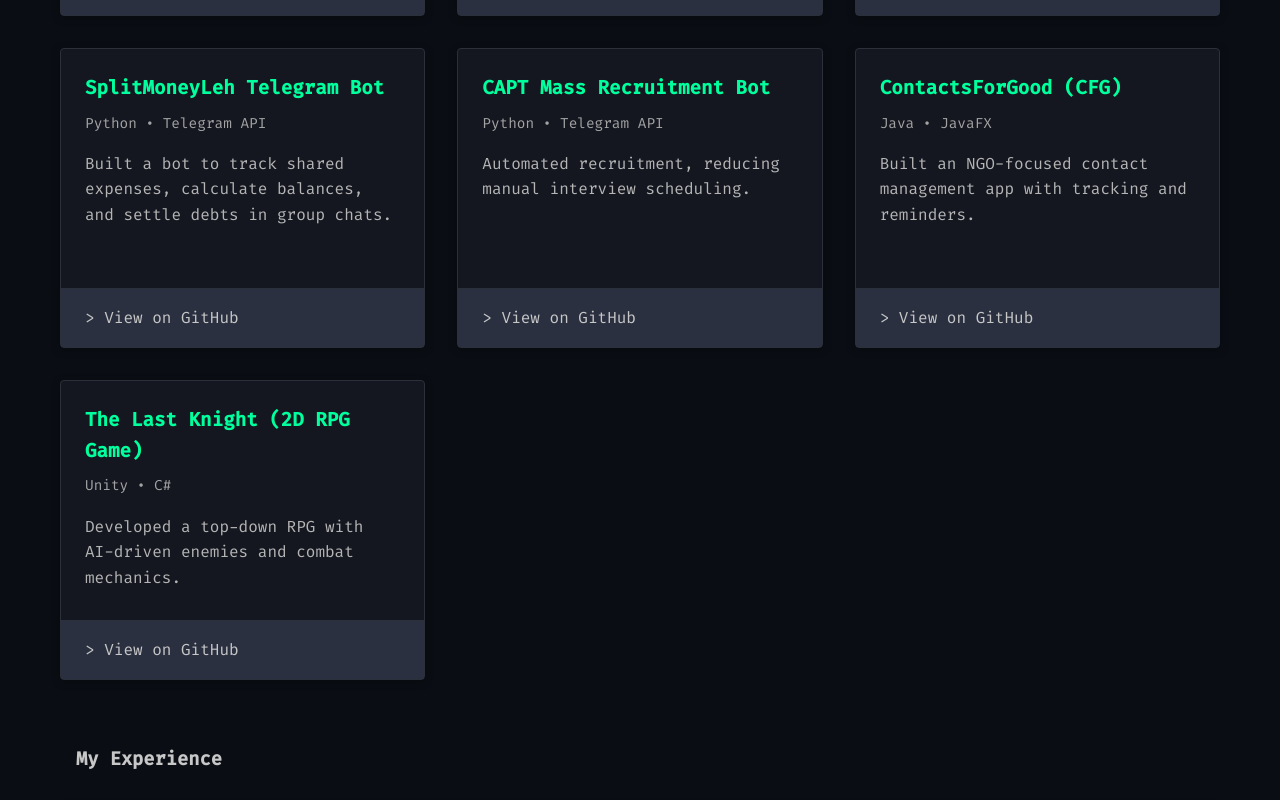
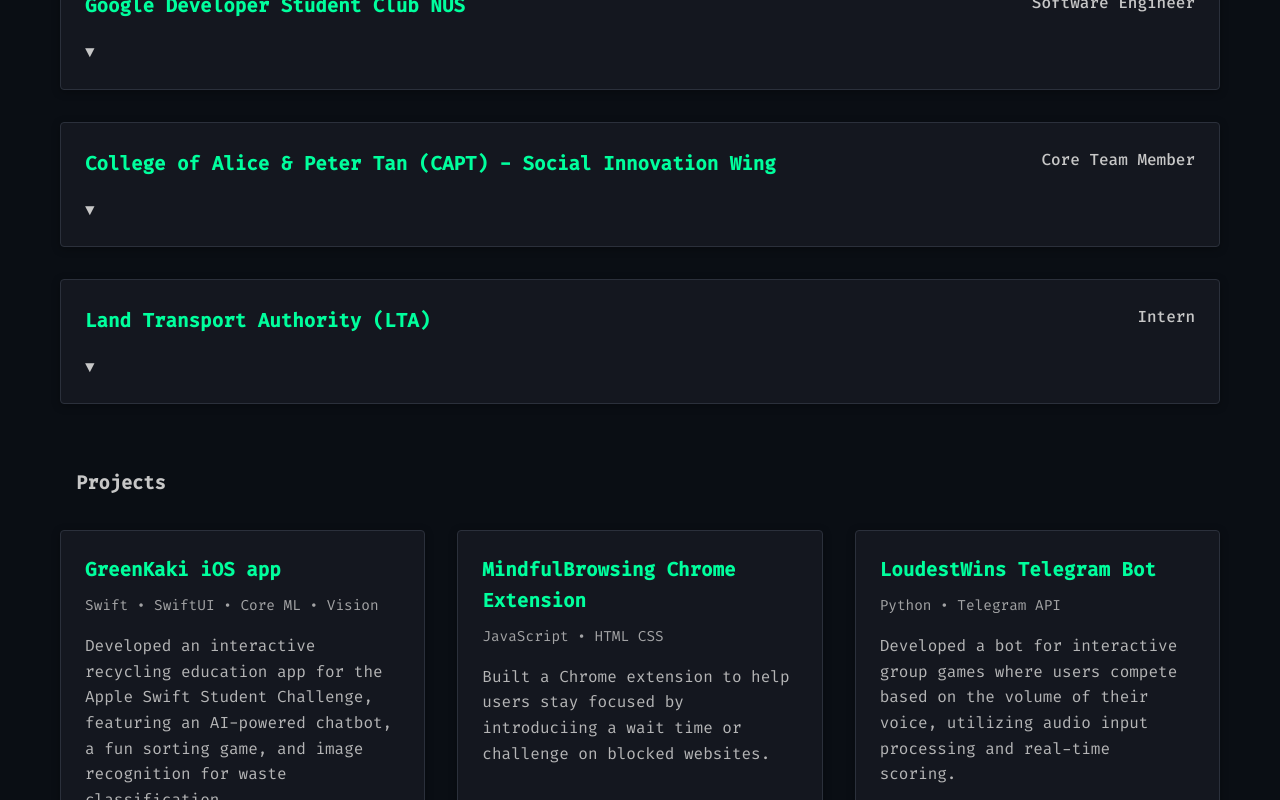
Before and after one commit to Justin-Yeo/hi-im-justin, a React (Create React App) app: page / in a window 1280 px wide. Shown: the part 1120-1920 px from the top of the page. Built offline with nearby package versions, Linux system fonts and the light colour scheme.

Commit message:
Reorder components

```diff
--- a/src/App.jsx
+++ b/src/App.jsx
@@ -19,8 +19,8 @@ function App() {
             <Route path="/" element={
               <>
                 <Hero />
+                <Experience experience={experience} />
                 <Projects projects={projects} />
-                <Experience experience={experience} />
                 <Skills />
               </>
             } />
```
